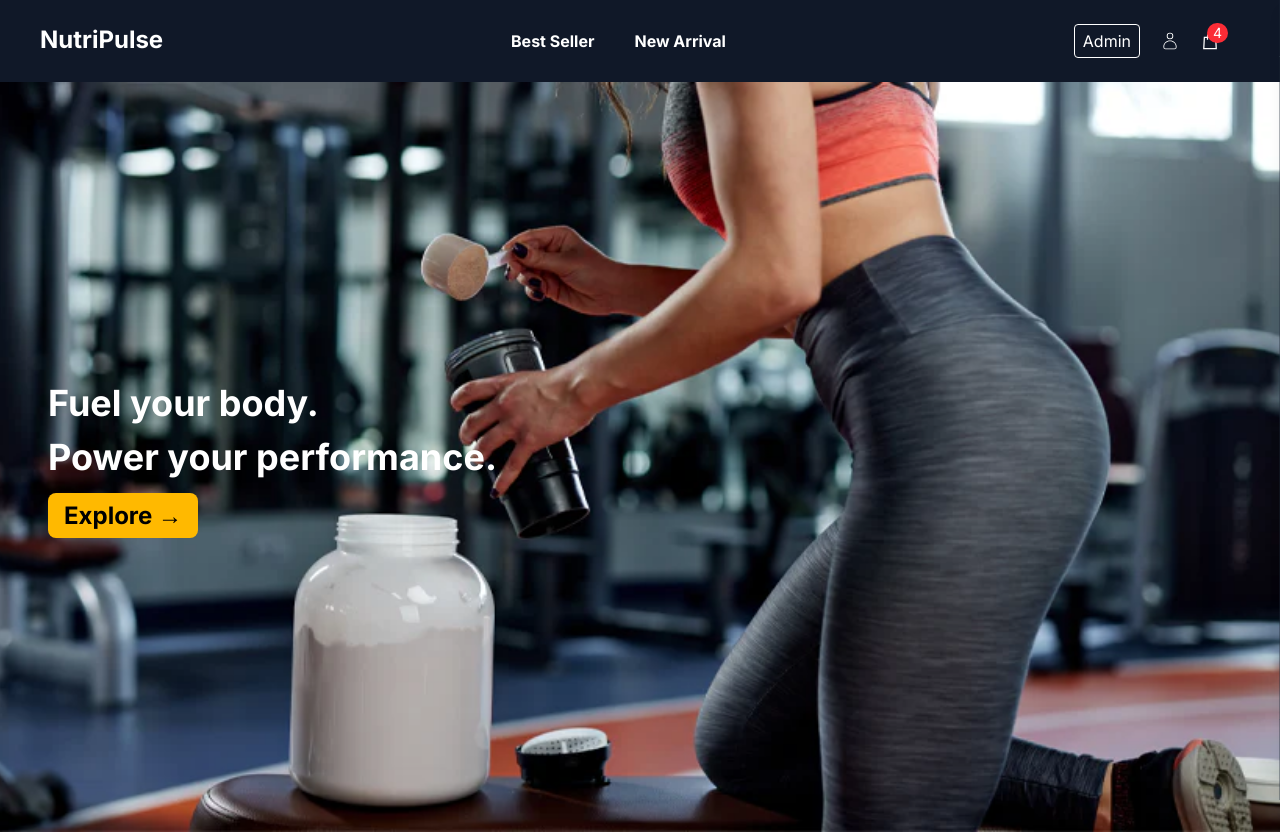
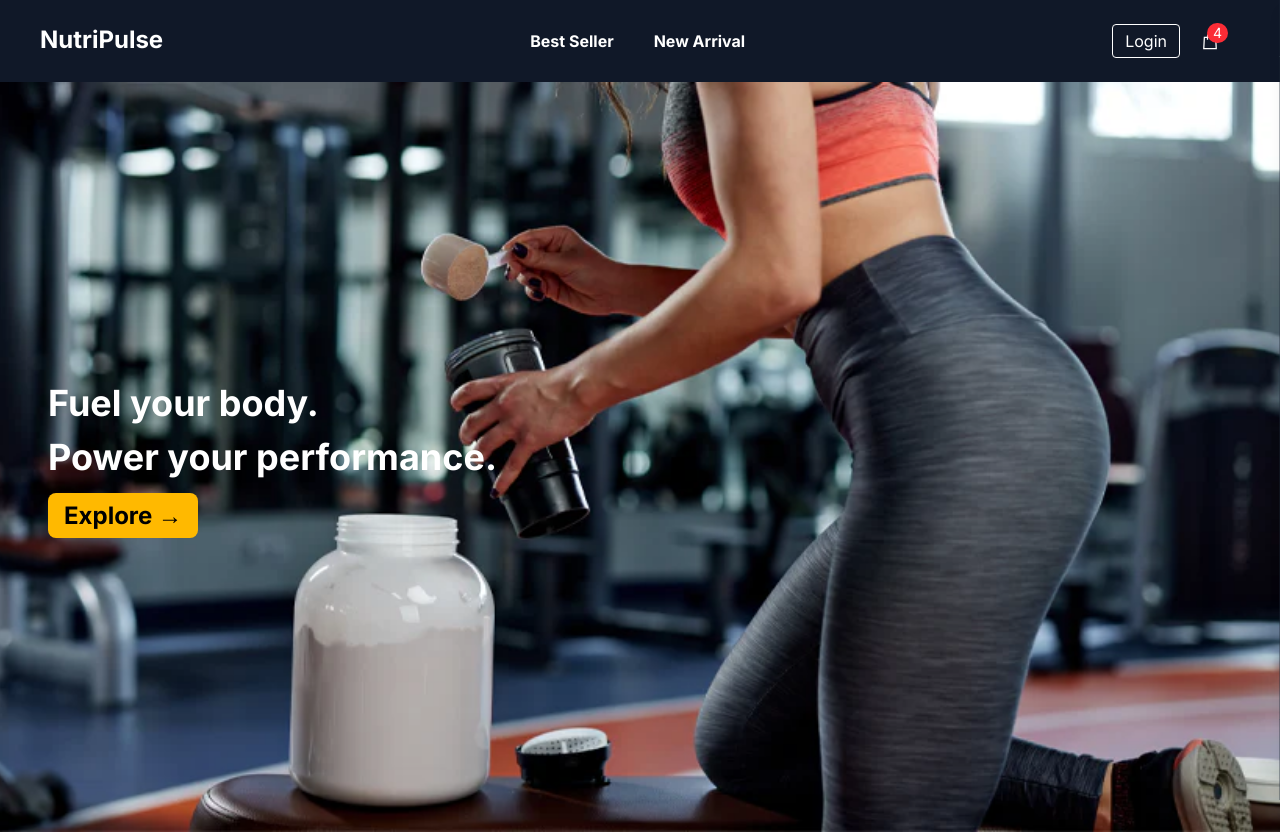
Before and after one commit to Itsme-Mingmar/E-commerce-, a React (Vite) app in the folder frontend/: page / in a window 1280 px wide. Shown: the top 834 px of the page. Built offline with nearby package versions, Linux system fonts and the light colour scheme; no server answers.

Commit message:
feat(navbar): redirect to login if not authenticated, profile if logged in

```diff
--- a/frontend/src/components/Common/Header.jsx
+++ b/frontend/src/components/Common/Header.jsx
@@ -5,10 +5,13 @@ import { LiaShoppingBagSolid } from "react-icons/lia";
 import { HiBars3BottomRight } from "react-icons/hi2";
 import CartDrawer from "./CartDrawer";
 import { useLocation, useNavigate } from "react-router-dom"
+import { useSelector } from "react-redux";
+
 
 function Header() {
   const [drawerOpen, setDrawerOpen] = useState(false);
   const [mobileMenuOpen, setMobileMenuOpen] = useState(false);
+  const { user } = useSelector((state) => state.auth);
 
   const navigate = useNavigate()
   const location = useLocation()
@@ -51,10 +54,22 @@ function Header() {
           </div>
 
           <div className="flex space-x-5 items-center relative">
-            <Link to={"/admin"} className="border rounded px-2 py-1">Admin</Link>
-            <Link to="/profile" className="hover:text-gray-500">
-              <CiUser className="w-5 h-5" />
-            </Link>
+            {
+              user && (
+                <Link to={"/admin"} className="border rounded px-2 py-1">Admin</Link>
+              )
+            }
+            {
+              user ? (
+                <button onClick={() => navigate("/profile")}>
+                  <CiUser className="w-5 h-5" />
+                </button>
+              ) : (
+                <Link to="/login" className="border px-3 py-1 rounded">
+                  Login
+                </Link>
+              )
+            }
 
             <button onClick={() => setDrawerOpen(true)} className="relative cursor-pointer">
               <LiaShoppingBagSolid className="w-5 h-5" />
```
Also changed, not shown: 1 other file (tests, documents, lock files or other folders).
